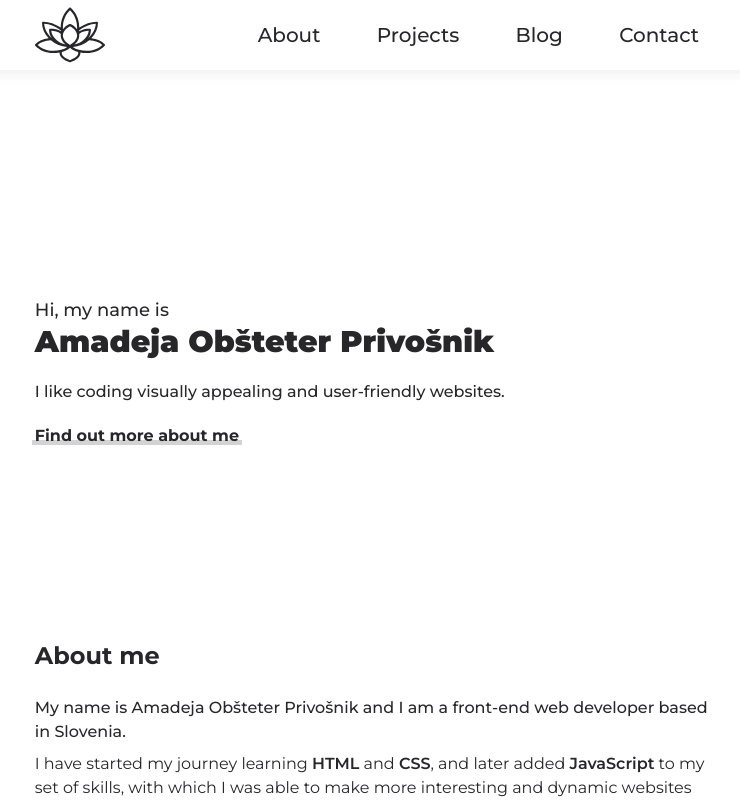
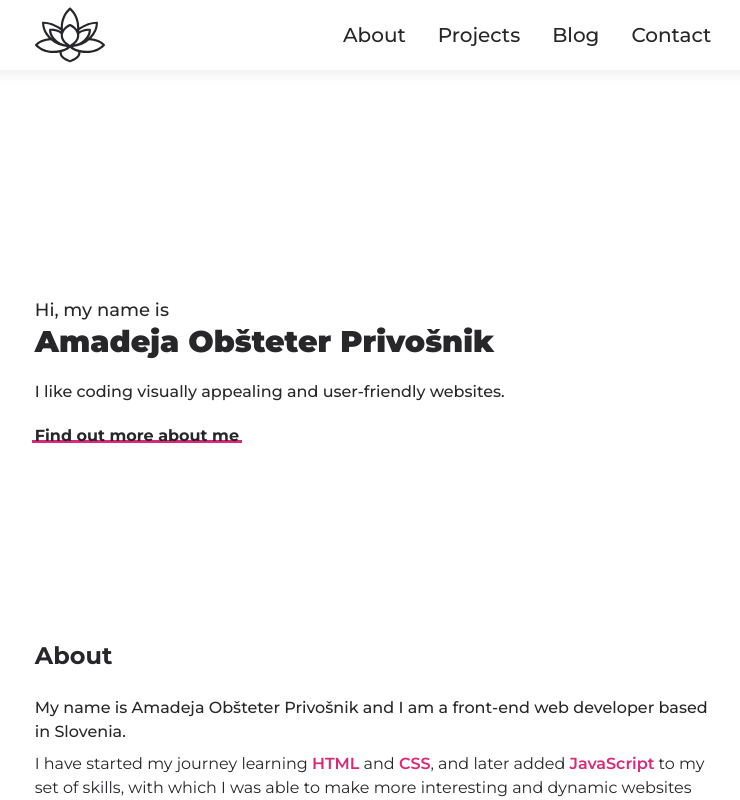
Before and after one commit to amadejaop/amadejaop.github.io, a React (Vite) app: page / in a window 1280 px wide. Shown: the whole page, without its empty margins (261-1001 px from the left). Built offline with nearby package versions, Linux system fonts and the light colour scheme; no server answers.

Commit message:
Add color to buttons, links and about me text

```diff
--- a/package.json
+++ b/package.json
@@ -10,7 +10,7 @@
     "lint": "eslint . --ext ts,tsx --report-unused-disable-directives --max-warnings 0",
     "preview": "vite preview",
     "predeploy": "npm run build",
-    "deploy": "gh-pages -d build"
+    "deploy": "gh-pages -d dist"
   },
   "dependencies": {
     "axios": "^1.6.8",
--- a/src/components/About.tsx
+++ b/src/components/About.tsx
@@ -3,9 +3,9 @@ export default function About() {
         <>
             <section id="about" className="flex flex-col items-center py-20 px-7">
                 <div className="max-w-prose">
-                    <h2 className="text-2xl font-bold mb-6">About me</h2>
+                    <h2 className="text-2xl font-bold mb-6">About</h2>
                     <p className="font-medium pb-2">My name is Amadeja Obšteter Privošnik and I am a front-end web developer based in Slovenia.</p>
-                    <p className="pb-2">I have started my journey learning <span className="font-semibold">HTML</span> and <span className="font-semibold">CSS</span>, and later added <span className="font-semibold">JavaScript</span> to my set of skills, with which I was able to make more interesting and dynamic websites and games. I have since explored server-side programming and gained familiarity with <span className="font-semibold">Node.js</span>, <span className="font-semibold">Express</span> and <span className="font-semibold">MongoDB</span>. I am currently working on personal projects that will allow me to learn more about not just these back-end technologies, but also front-end frameworks and libraries, namely <span className="font-semibold">React.js</span> and <span className="font-semibold">Vue.js</span>.</p>
+                    <p className="pb-2">I have started my journey learning <span className="font-semibold text-pink-600">HTML</span> and <span className="font-semibold text-pink-600">CSS</span>, and later added <span className="font-semibold text-pink-600">JavaScript</span> to my set of skills, with which I was able to make more interesting and dynamic websites and games. I have since explored server-side programming and gained familiarity with <span className="font-semibold text-pink-600">Node.js</span>, <span className="font-semibold text-pink-600">Express</span> and <span className="font-semibold text-pink-600">MongoDB</span>. I am currently working on personal projects that will allow me to learn more about not just these back-end technologies, but also front-end frameworks and libraries, namely <span className="font-semibold text-pink-600">React.js</span> and <span className="font-semibold text-pink-600">Vue.js</span>.</p>
                     <p>If you're interested in a collaboration or just want to say hi, <a className="link font-bold" href="#contact">send me a message.</a></p>
                 </div>
             </section>
--- a/src/components/Blog.tsx
+++ b/src/components/Blog.tsx
@@ -26,10 +26,10 @@ export default function Blog() {
                     <div className="grid gap-7">
                         {posts.map((post) =>(
                             <div key={post.guid} className="">
-                                <p className="text-sm text-zinc-400">{post.pubDate}</p>
+                                <p className="text-sm text-zinc-500">{post.pubDate}</p>
                                 <a href={post.link}><p className="font-semibold text-lg">{post.title}</p></a>
                                 <p className="text-sm text-zinc-600">By {post.author}</p>
-                                <a className="font-semibold my-2 border border-zinc-800 py-2 px-3 hover:bg-zinc-800 hover:text-white" href={post.link}>Read article</a>
+                                <a className="font-semibold my-2 border border-zinc-800 py-2 px-3 hover:bg-zinc-800 hover:text-white shadow-[5px_5px_0px_0px_rgba(219,39,119)]" href={post.link}>Read article</a>
                             </div>
                         ))}
                     </div>
--- a/src/components/Form.tsx
+++ b/src/components/Form.tsx
@@ -41,15 +41,15 @@ export default function Form() {
                 ) : (
                     <form onSubmit={handleSubmit} target="_self" className="flex flex-col w-full">
                         <label className="my-2 font-medium" htmlFor="entry.565254537">* Name:</label>
-                        <input className="border border-zinc-800 text-lg mb-4 bg-zinc-50" type="text" name="entry.565254537" onChange={handleInputData("entry.565254537")} value={formData["entry.565254537"]} minLength={3} maxLength={50} required />
+                        <input className="border border-zinc-800 text-lg mb-4 bg-zinc-100" type="text" name="entry.565254537" onChange={handleInputData("entry.565254537")} value={formData["entry.565254537"]} minLength={3} maxLength={50} required />
 
                         <label className="my-2 font-medium" htmlFor="entry.1149744153">* E-mail:</label>
-                        <input className="border border-zinc-800 text-lg mb-4 bg-zinc-50" type="email" name="entry.1149744153" onChange={handleInputData("entry.1149744153")} value={formData["entry.1149744153"]} maxLength={256} required />
+                        <input className="border border-zinc-800 text-lg mb-4 bg-zinc-100" type="email" name="entry.1149744153" onChange={handleInputData("entry.1149744153")} value={formData["entry.1149744153"]} maxLength={256} required />
 
                         <label className="my-2 font-medium" htmlFor="entry.2142526939">* Message:</label>
-                        <textarea className="border border-zinc-800 text-lg resize-none mb-4 bg-zinc-50" name="entry.2142526939" rows={4} cols={10} onChange={handleInputData("entry.2142526939")} value={formData["entry.2142526939"]} minLength={3} required></textarea>
+                        <textarea className="border border-zinc-800 text-lg resize-none mb-4 bg-zinc-100" name="entry.2142526939" rows={4} cols={10} onChange={handleInputData("entry.2142526939")} value={formData["entry.2142526939"]} minLength={3} required></textarea>
 
-                        <button className="border border-zinc-800 py-2 font-semibold mt-4 hover:bg-zinc-800 hover:text-white" type="submit">Submit</button>
+                        <button className="border border-zinc-800 py-2 font-semibold mt-4 hover:bg-zinc-800 hover:text-white shadow-[5px_5px_0px_0px_rgba(219,39,119)]" type="submit">Submit</button>
                     </form>
                 )
             }
--- a/src/index.css
+++ b/src/index.css
@@ -22,16 +22,21 @@ a {
 
 a.link {
     position: relative;
+    transition: 0.7s;
+}
+
+a.link:hover {
+  color: white;
 }
 
 a.link::before {
     content: '';
-    background-color: lightgray;
+    background-color: #db2777;
     position: absolute;
     left: -3px;
-    bottom: 3px;
+    bottom: 5px;
     right: -3px;
-    height: 5px;
+    height: 3px;
     z-index: -1;
     transition: all 0.4s ease-in-out;
   }
@@ -40,12 +45,6 @@ a.link::before {
     bottom: 0px;
     height: 100%;
   }
-
-  a.navlink {
-    padding: 0.4rem 0.7rem;
-    border: 1px solid transparent;
+  a:link:hover::after {
+    color: white;
   }
-
-  a.navlink:hover {
-    border: 1px solid black;
-  }
```
Also changed, not shown: 4 other files (tests, documents, lock files or other folders).
